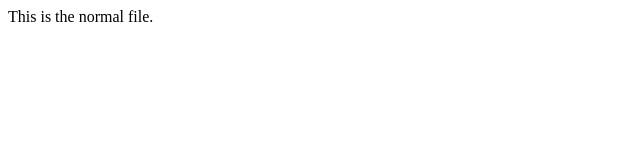
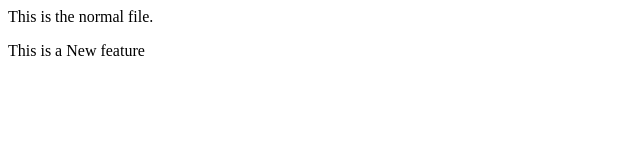
Before and after one commit to manikshilwane-sketch/Git-Github_by_Manik, a plain HTML site: page index.html in a window 1280 px wide. Shown: the whole page, without its empty margins (0-640 px from the left). Drawn offline with Linux system fonts and the light colour scheme.

Commit message:
Add new feature

```diff
--- a/index.html
+++ b/index.html
@@ -1,3 +1,6 @@
 <p>
     This is the normal file.
 </p>
+<p>
+    This is a New feature
+</p>
```
